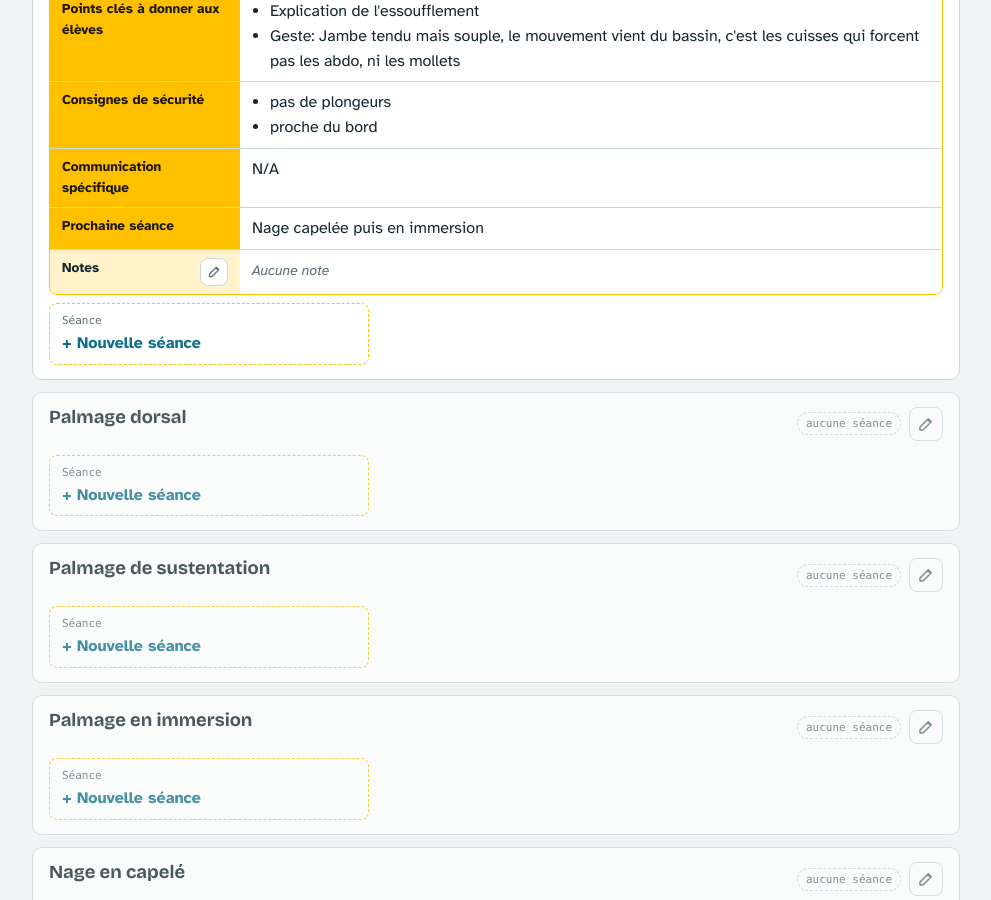
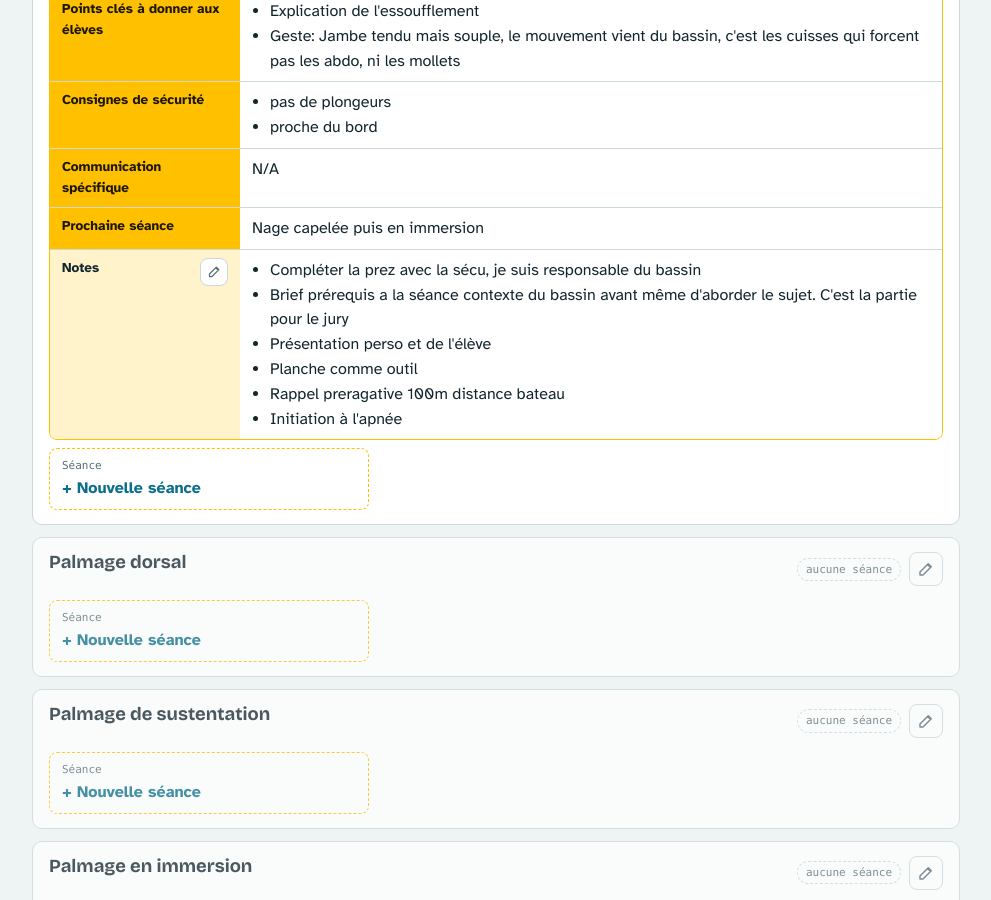
Before and after one commit to thomasGuibert/plongee, a Jekyll site: the page built from _competences/se-propulser.md, in a window 1280 px wide and 900 px high, scrolled down 1214 px. Shown: the whole window, without its empty margins (144-1135 px from the left). Built offline with Jekyll 4.4.1, drawn with Linux system fonts in a browser that asks for light colours.

Commit message:
Modifier la capacité « Palmage ventral en surface » depuis le site

```diff
--- a/_data/capacites/palmage-ventral.yml
+++ b/_data/capacites/palmage-ventral.yml
@@ -54,3 +54,11 @@ seances:
       - champ: "Prochaine séance"
         texte:
           - "Nage capelée puis en immersion"
+      - champ: "Notes"
+        texte:
+          - "Compléter la prez avec la sécu, je suis responsable du bassin"
+          - "Brief prérequis a la séance contexte du bassin avant même d'aborder le sujet. C'est la partie pour le jury"
+          - "Présentation perso et de l'élève"
+          - "Planche comme outil"
+          - "Rappel preragative 100m distance bateau"
+          - "Initiation à l'apnée"
```
